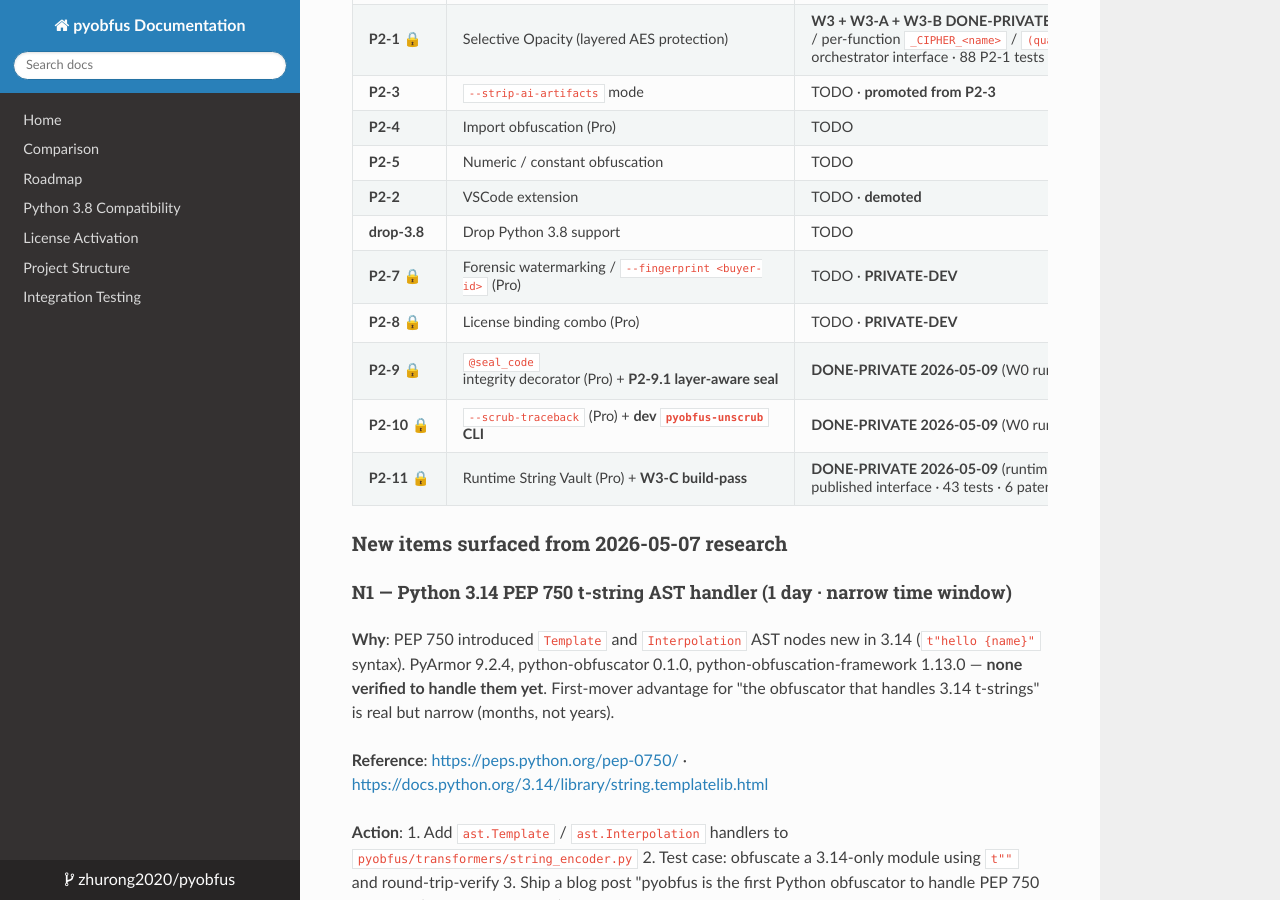
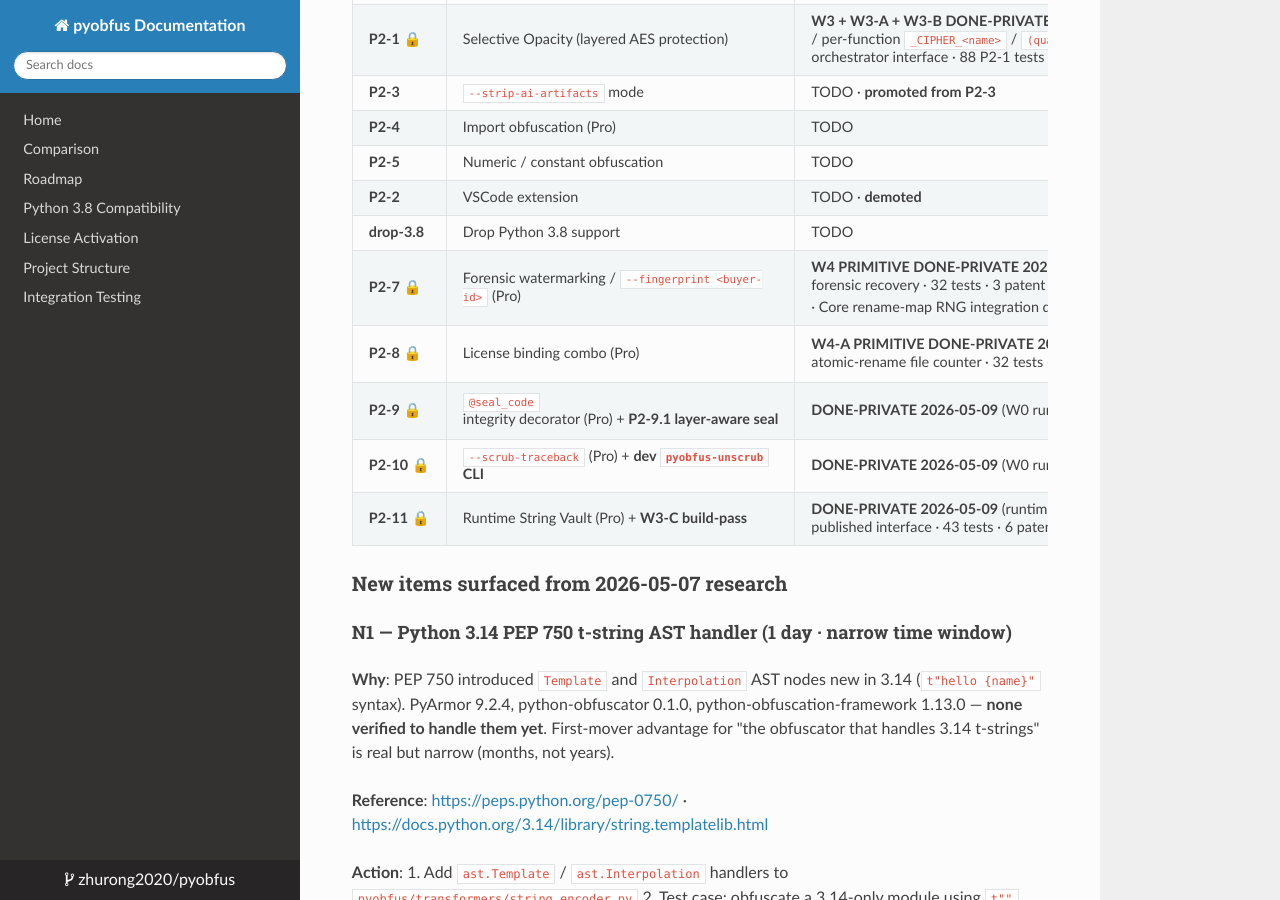
Before and after one commit to zhurong2020/pyobfus, an MkDocs documentation site: the page built from docs/POST_V0.4_TODO.md, in a window 1280 px wide and 900 px high, scrolled down 7271 px. Built offline with MkDocs 1.6.1, drawn with Linux system fonts in a browser that asks for light colours; nearby versions of some CDN libraries.

Commit message:
docs(POST_V0.4_TODO): P2-7 + P2-8 status sync (2026-05-09)
Status entries updated to reflect private-dev progress through 2026-05-09.
All v0.5 patent-gated items now show implementation status; mechanism
details remain in private dev per Path C; see private pyobfus-pro-dev
repo for implementation specifics.

```diff
--- a/docs/POST_V0.4_TODO.md
+++ b/docs/POST_V0.4_TODO.md
@@ -209,8 +209,8 @@
 | **P2-5** | Numeric / constant obfuscation | TODO | Keep · small effort, fills gap. Public-OK (Core feature). |
 | **P2-2** | VSCode extension | TODO · **demoted** | VSCode marketplace is slower-growing channel than launch posts; revisit after launch data. Public-OK. |
 | **drop-3.8** | Drop Python 3.8 support | TODO | Both new competitors require `>=3.10`; we're paying 3.8 cost for shrinking userbase. Public-OK. |
-| **P2-7** 🔒 | Forensic watermarking / `--fingerprint <buyer-id>` (Pro) | TODO · **PRIVATE-DEV** | Patent target. Strongest novelty (only vmp-protector 1.0.0 ships per-buyer deterministic build; arXiv 2510.11251 CLASP backing). **Implement in private repo only until 申请号 received.** |
-| **P2-8** 🔒 | License binding combo (Pro) | TODO · **PRIVATE-DEV** | Patent target. `--expire` + `--bind-device` + `--period` combo, pure Python. **Implement in private repo only until 申请号 received.** |
+| **P2-7** 🔒 | Forensic watermarking / `--fingerprint <buyer-id>` (Pro) | **W4 PRIMITIVE DONE-PRIVATE 2026-05-09** (`forensic/watermark.py` · `forensic_seed` SHA-256 versioned · `WatermarkRNG` HMAC-SHA256 counter-mode · `derive_layer_key` per-buyer 32-byte AES-256 · `verify_layer_key_match` forensic recovery · 32 tests · 3 patent findings · zero-change wiring through existing `opacity.transform_module(layer_key=...)` and `vault.transform_module(vault_keys=...)` · Core rename-map RNG integration deferred to post-申请号) | Patent target. Strongest novelty (only vmp-protector 1.0.0 ships per-buyer deterministic build; arXiv 2510.11251 CLASP backing). **Implementation in private repo per Path C; ship to public on 申请号 receipt.** |
+| **P2-8** 🔒 | License binding combo (Pro) | **W4-A PRIMITIVE DONE-PRIVATE 2026-05-09** (`license/binding.py` · `current_machine_id` OS-priority chain · `bind_device_key` PBKDF2-HMAC-SHA256 · `expire_check` ISO-date · `period_check` atomic-rename file counter · 32 tests · 3 patent findings · build-orchestrator integration tests prove license gate woven into AES-GCM decryption path) | Patent target. `--expire` + `--bind-device` + `--period` combo, pure Python. License gate is the AES-GCM tag check itself when `--bind-device` set — no separate check call to patch out. **Implementation in private repo per Path C; ship to public on 申请号 receipt.** |
 | **P2-9** 🔒 | `@seal_code` integrity decorator (Pro) + **P2-9.1 layer-aware seal** | **DONE-PRIVATE 2026-05-09** (W0 runtime + W1 build-pass + P2-9.1 ciphertext-bytes seal coupling · 46 P2-9 tests · 4 patent findings · fulfills P2-1 ↔ P2-9 coupling contract) | Patent target. Build-time SHA256 + runtime detect patching, with optional ciphertext-mode seal for L3 functions (defense-in-depth above AES-GCM tag). Implementation lives in private `pyobfus-pro-dev` repo per Path C; ship to public on 申请号 receipt. |
 | **P2-10** 🔒 | `--scrub-traceback` (Pro) + **dev `pyobfus-unscrub` CLI** | **DONE-PRIVATE 2026-05-09** (W0 runtime + W1 build-pass + dev CLI · 41 tests including 13 CLI · 3 patent findings) | Patent target. Production-side traceback encryption as inverse of unmap. First-of-kind architecture. Dev CLI registered as `[project.scripts]` entry in private wheel. Implementation lives in private repo per Path C. |
 | **P2-11** 🔒 | Runtime String Vault (Pro) + **W3-C build-pass** | **DONE-PRIVATE 2026-05-09** (runtime + W3-C build-pass via `vault_secrets({...})` source marker · per-vault key + per-entry-encrypted dict + Vault construction emission · returns `(source, schemas)` published interface · 43 tests · 6 patent findings · fulfills P2-1 ↔ P2-11 coupling contract via constant-materialization channel) | Patent target. KV namespace for runtime secrets (vmp-protector StringVault parity). Implementation lives in private repo per Path C. |
```
